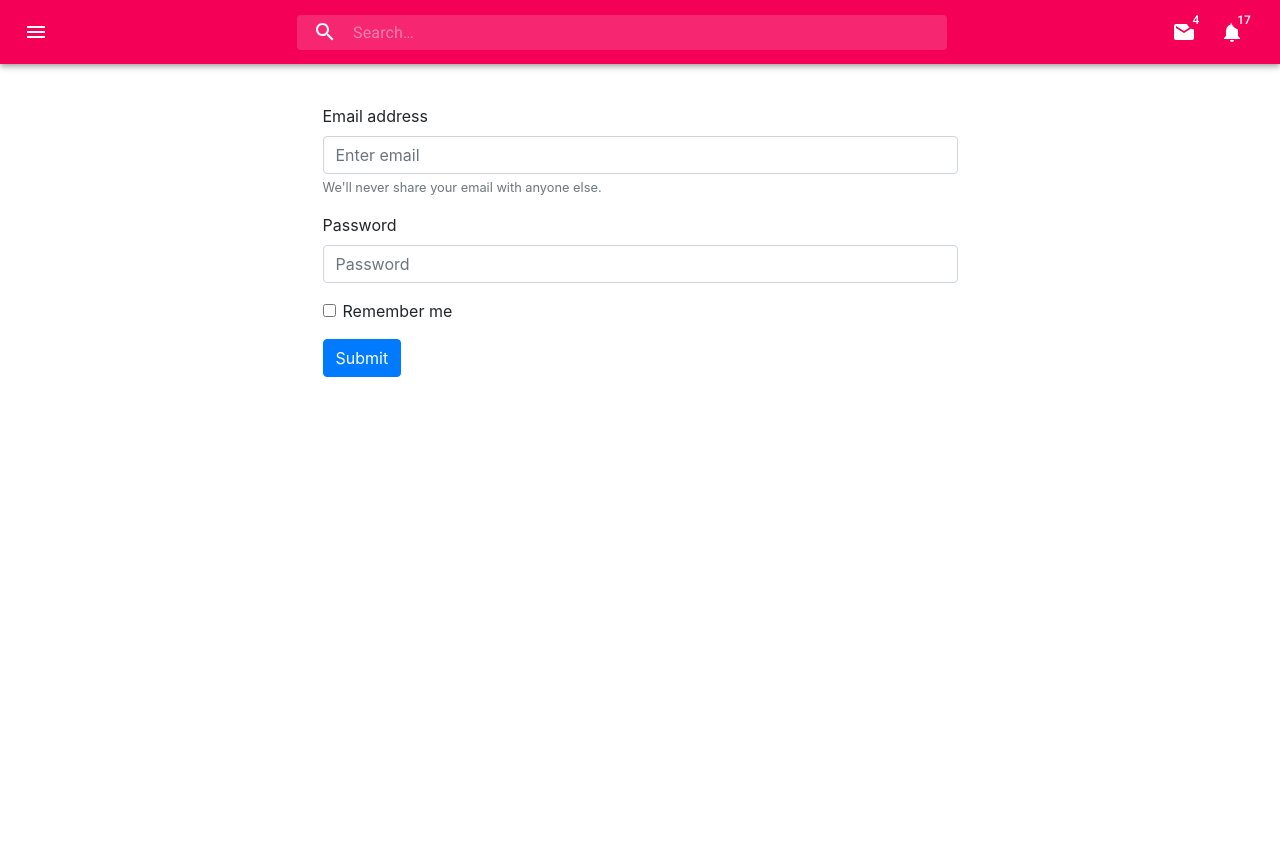
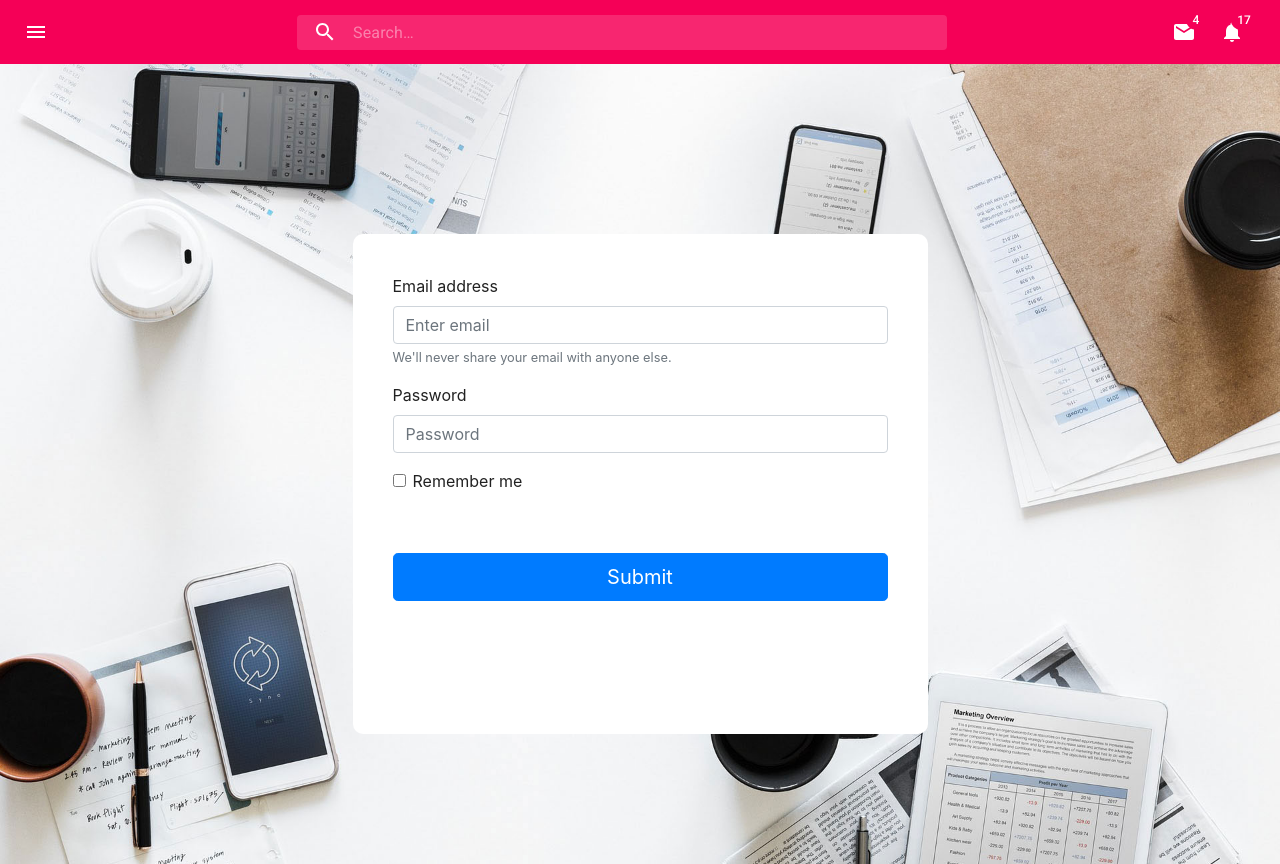
Before and after one commit to Amnok/product-catalog, a React (Create React App) app: page /login in a window 1280 px wide. Before the commit the page ends 800 px from the top, so only its background shows below. Built offline with nearby package versions, Linux system fonts and the light colour scheme.

Commit message:
PC [feature] added backgrounds

```diff
--- a/src/components/login.component.jsx
+++ b/src/components/login.component.jsx
@@ -2,17 +2,31 @@ import React from 'react';
 import Form from 'react-bootstrap/Form';
 import Button from 'react-bootstrap/Button';
 import { makeStyles } from '@material-ui/core/styles';
+import Paper from '@material-ui/core/Paper';
+import url from '../assets/images/banner.jpg';
 
 
 const useStyles = makeStyles({
     root: {
         padding: '20px',
         display: 'flex',
-        justifyContent: 'center'
+        justifyContent: 'center',
+        backgroundImage: `url(${url})`,
+        backgroundPosition: 'center',
+        backgroundSize: 'cover',
+        backgroundRepeat: 'no-repeat',
+        width: '100vw',
+        height: '100vh'
     },
-    card: {
-        width: '675px',
-        padding: '20px'
+    paper: {
+        width: '575px',
+        height: '500px',
+        padding: '40px',
+        marginTop: '150px',
+        borderRadius: '10px'
+    },
+    button: {
+        marginTop: '60px'
     }
 });
 
@@ -20,7 +34,8 @@ export const Login = () => {
     const classes = useStyles();
     return (
         <div className={classes.root}>
-            <Form className={classes.card}>
+            <Paper elevation={0} className={classes.paper}>
+                <Form >
                     <Form.Group controlId="formBasicEmail">
                         <Form.Label>Email address</Form.Label>
                         <Form.Control type="email" placeholder="Enter email" />
@@ -35,10 +50,11 @@ export const Login = () => {
                     <Form.Group controlId="formBasicCheckbox">
                         <Form.Check type="checkbox" label="Remember me" />
                     </Form.Group>
-                <Button variant="primary" type="submit">
+                    <Button className={classes.button} variant="primary" type="submit" size="lg" block>
                         Submit
                     </Button>
                 </Form>
+            </Paper>
         </div>
     )
 }
--- a/src/components/routes.js
+++ b/src/components/routes.js
@@ -1,10 +1,20 @@
 export default () => {
-    return [{
+    return [
+        {
             text: 'Posts',
             link: '/'
         },
         {
             text: 'Create Post',
             link: '/create-post'
-    }]
+        },
+        {
+            text: 'Create Account',
+            link: '/signup'
+        },
+        {
+            text: 'Logout',
+            link: '/login'
+        },
+    ]
 };
```
Also changed, not shown: src/assets/images/background.jpg (added), src/assets/images/banner.jpg (added). Lines whose indentation alone changed are shown as unchanged.
